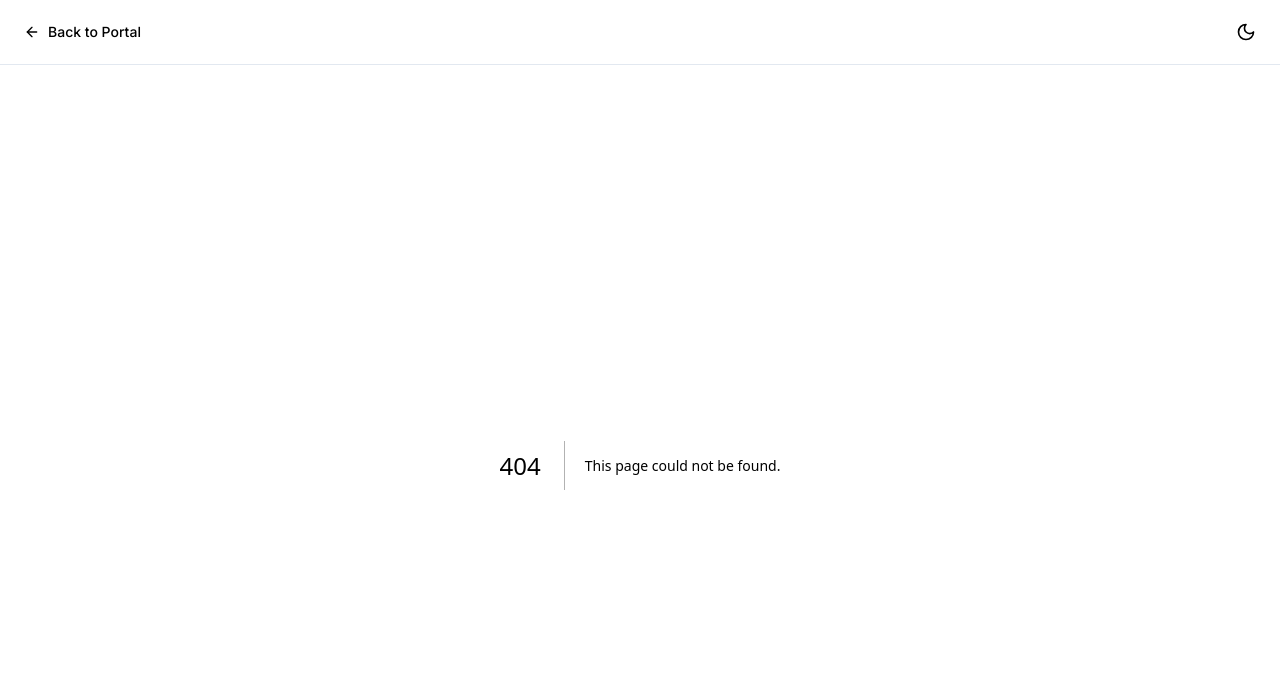
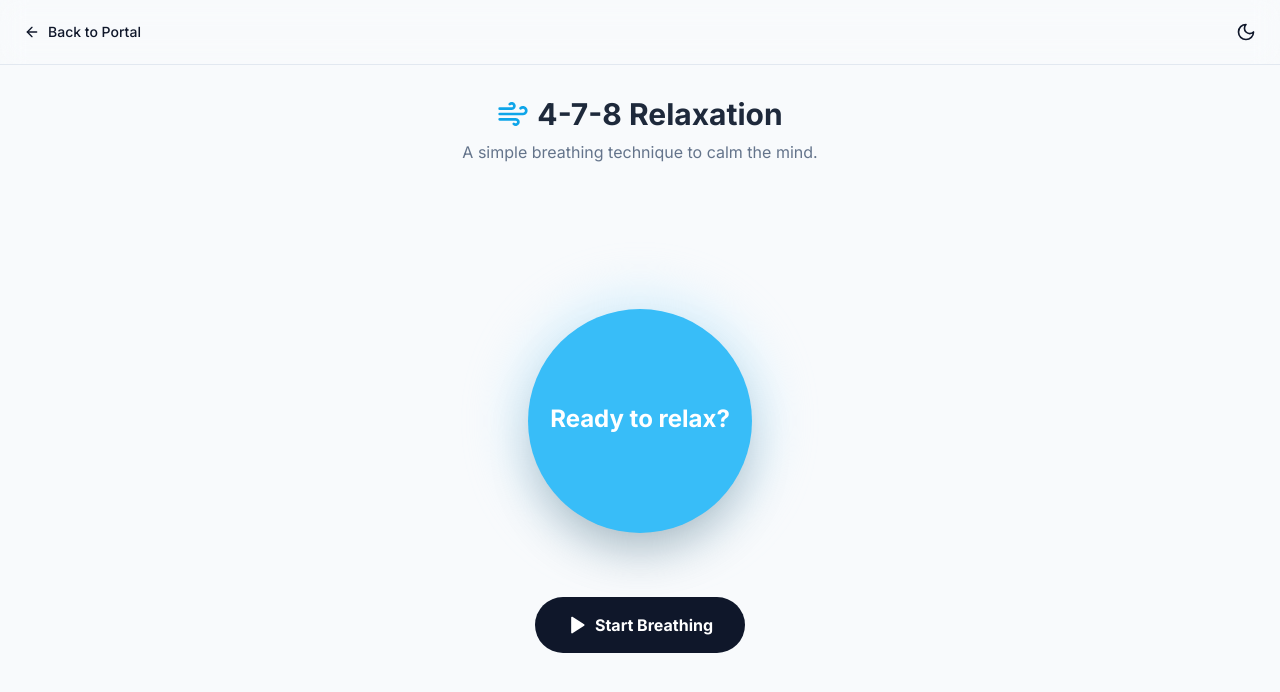
Before and after one commit to Prem759-0/landing-page-universe, a Next.js app: page /breathe in a window 1280 px wide. Before the commit this address had no page. Shown: the top 692 px of the page. Built offline with nearby package versions, Linux system fonts and the light colour scheme.

Commit message:
Create page.tsx

```diff
--- /dev/null
+++ b/app/breathe/page.tsx
@@ -0,0 +1,112 @@
+"use client";
+
+import { useState, useEffect } from "react";
+import { motion } from "framer-motion";
+import { Wind, Play, Square } from "lucide-react";
+
+type Phase = "idle" | "inhale" | "hold" | "exhale";
+
+export default function Breathe() {
+  const [phase, setPhase] = useState<Phase>("idle");
+  const [timeLeft, setTimeLeft] = useState(0);
+
+  useEffect(() => {
+    let timer: NodeJS.Timeout;
+
+    if (phase === "inhale") {
+      setTimeLeft(4);
+      timer = setTimeout(() => setPhase("hold"), 4000);
+    } else if (phase === "hold") {
+      setTimeLeft(7);
+      timer = setTimeout(() => setPhase("exhale"), 7000);
+    } else if (phase === "exhale") {
+      setTimeLeft(8);
+      timer = setTimeout(() => setPhase("inhale"), 8000);
+    }
+
+    return () => clearTimeout(timer);
+  }, [phase]);
+
+  useEffect(() => {
+    let countdown: NodeJS.Timeout;
+    if (phase !== "idle" && timeLeft > 0) {
+      countdown = setInterval(() => setTimeLeft((t) => t - 1), 1000);
+    }
+    return () => clearInterval(countdown);
+  }, [timeLeft, phase]);
+
+  const toggleBreathing = () => {
+    if (phase === "idle") {
+      setPhase("inhale");
+    } else {
+      setPhase("idle");
+      setTimeLeft(0);
+    }
+  };
+
+  const getInstruction = () => {
+    switch (phase) {
+      case "inhale": return "Breathe In";
+      case "hold": return "Hold";
+      case "exhale": return "Breathe Out";
+      default: return "Ready to relax?";
+    }
+  };
+
+  const getScale = () => {
+    switch (phase) {
+      case "inhale": return 1.5;
+      case "hold": return 1.5;
+      case "exhale": return 0.8;
+      default: return 1;
+    }
+  };
+
+  return (
+    <div className="flex-1 flex flex-col items-center justify-center p-4 min-h-[80vh]">
+      <div className="absolute top-24 text-center">
+        <h1 className="text-3xl font-bold flex items-center justify-center gap-2 mb-2 text-slate-800 dark:text-slate-100">
+          <Wind className="w-8 h-8 text-sky-500" /> 4-7-8 Relaxation
+        </h1>
+        <p className="text-slate-500">A simple breathing technique to calm the mind.</p>
+      </div>
+
+      <div className="relative w-64 h-64 flex items-center justify-center mb-12 mt-20">
+        <motion.div
+          animate={{ scale: getScale() }}
+          transition={{
+            duration: phase === "inhale" ? 4 : phase === "exhale" ? 8 : 1,
+            ease: "easeInOut"
+          }}
+          className="absolute inset-0 bg-sky-200 dark:bg-sky-900/50 rounded-full opacity-50 blur-xl"
+        />
+        <motion.div
+          animate={{ scale: getScale() }}
+          transition={{
+            duration: phase === "inhale" ? 4 : phase === "exhale" ? 8 : 1,
+            ease: "easeInOut"
+          }}
+          className="absolute inset-4 bg-sky-400 dark:bg-sky-600 rounded-full shadow-2xl flex items-center justify-center"
+        >
+          <div className="text-center">
+            <h2 className="text-2xl font-bold text-white mb-1">{getInstruction()}</h2>
+            {phase !== "idle" && (
+              <span className="text-4xl font-black text-white/80">{timeLeft}</span>
+            )}
+          </div>
+        </motion.div>
+      </div>
+
+      <button
+        onClick={toggleBreathing}
+        className="flex items-center gap-2 px-8 py-4 rounded-full bg-slate-900 dark:bg-white text-white dark:text-slate-900 font-bold hover:scale-105 transition-transform"
+      >
+        {phase === "idle" ? (
+          <><Play className="w-5 h-5 fill-current" /> Start Breathing</>
+        ) : (
+          <><Square className="w-5 h-5 fill-current" /> Stop</>
+        )}
+      </button>
+    </div>
+  );
+}
```
